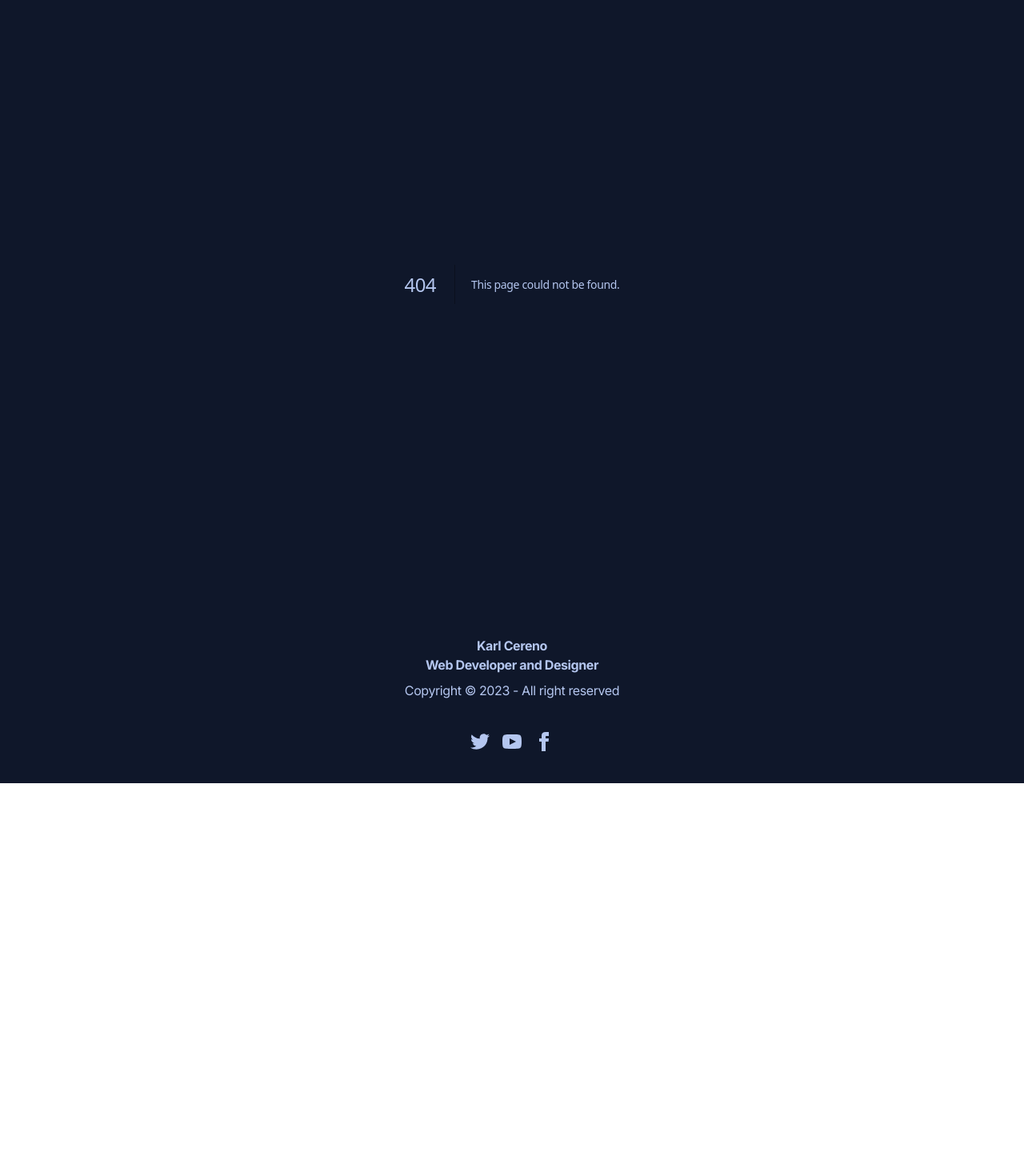
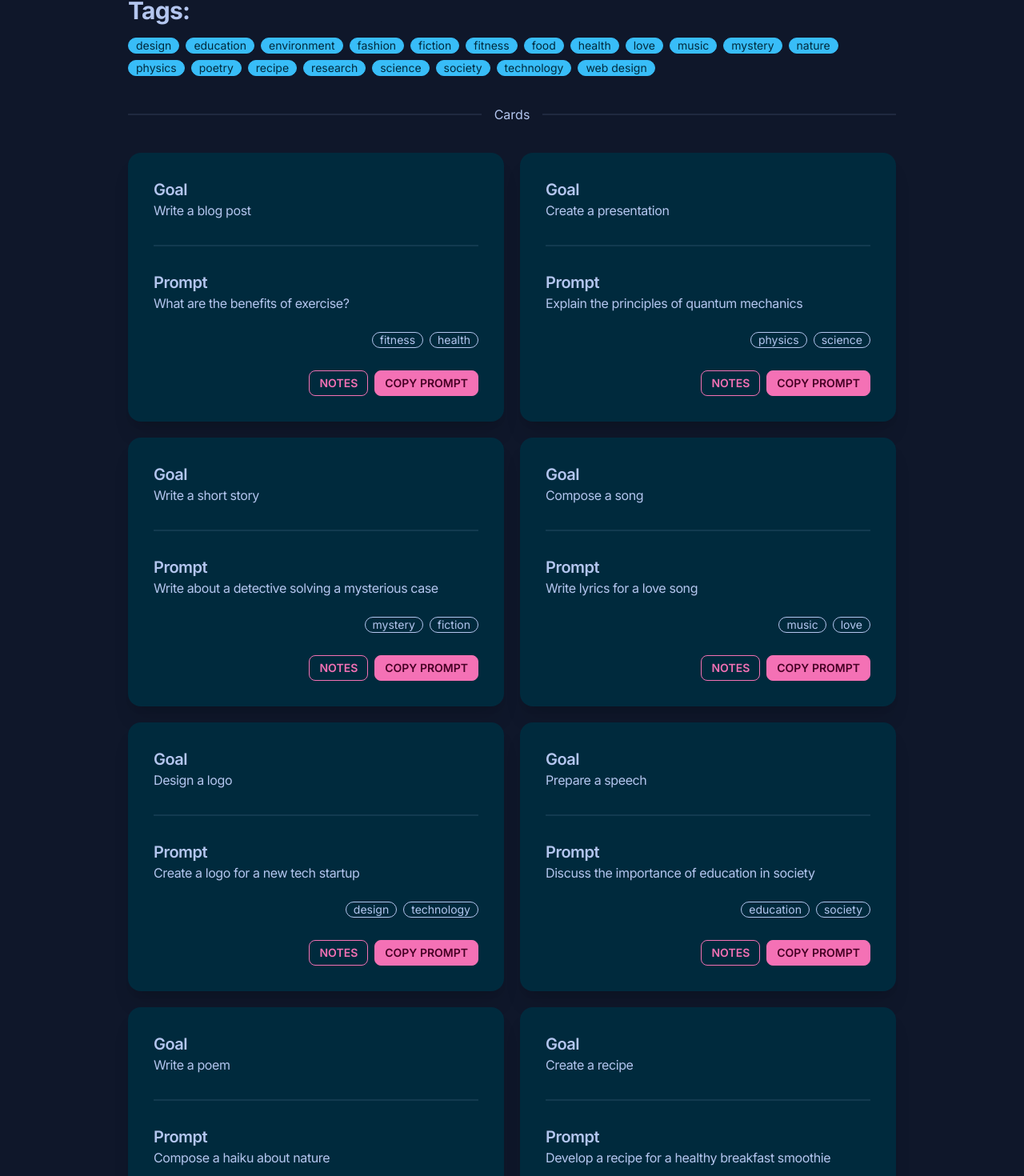
Before and after one commit to kcereno/promptgenius, a Next.js app: page /prompts in a window 1280 px wide. Before the commit this address had no page. Shown: the part 109-1579 px from the top of the page at 80% size. Before the commit the page ends 1088 px from the top, so only its background shows below. Built offline with nearby package versions, Linux system fonts and the light colour scheme.

Commit message:
Change ComboCard UI

```diff
--- a/app/tags/page.tsx
+++ b/app/prompts/page.tsx
@@ -33,7 +33,7 @@ const TagsPage = () => {
   const isActiveTag = (tag: string) => activeTags.includes(tag);
 
   return (
-    <div className="mx-5 mt-10 lg:w-[1200px] lg:mx-auto">
+    <div className="mx-5 mt-10 ">
       <div className="">
         <h1>Tags:</h1>
         <div className="flex flex-wrap gap-2 mt-4">
@@ -56,10 +56,8 @@ const TagsPage = () => {
       <div className="flex flex-wrap gap-5">
         {filteredPrompts.map((prompt) => (
           <ComboCard
-            key={prompt.prompt}
-            prompt={prompt.prompt}
-            note={prompt.note}
-            tags={prompt.tags}
+            key={prompt.id}
+            prompt={prompt}
           />
         ))}
       </div>
--- a/components/ComboCard.tsx
+++ b/components/ComboCard.tsx
@@ -1,33 +1,46 @@
 'use client';
 import React, { useState } from 'react';
-import { prompts } from '../data';
+
 import CardTags from './CardTags';
+import { PromptI } from '@/models/interfaces';
 
 interface Props {
-  prompt: string;
-  note: string | undefined;
-  tags: string[];
+  prompt: PromptI;
 }
 
-const ComboCard = ({ prompt, note, tags }: Props) => {
+const ComboCard = ({ prompt: { goal, prompt, tags } }: Props) => {
   const [showCopiedText, setShowCopiedText] = useState(false);
 
   const handleCopyButtonClick = () => {
     setShowCopiedText(true);
-    navigator.clipboard.writeText('test');
+    navigator.clipboard.writeText(prompt);
   };
 
   const handleCopyButtonMouseLeave = () => {
     setShowCopiedText(false);
   };
   return (
-    <div className="w-full shadow-xl card bg-primary-content md:basis-[40%] md:flex-1 md:max-w-[50%]  ">
+    <div className="w-full shadow-xl card bg-primary-content md:basis-[40%] md:flex-1 md:max-w-[50%] h-90 ">
       <div className="card-body">
-        <div className="flex justify-between">
-          <h2 className="card-title">Prompts</h2>
+        <div>
+          <h2 className="card-title">Goal</h2>
+          <p>{goal}</p>
+        </div>
+
+        <div className="divider" />
+
+        <div className="">
+          <h2 className="card-title">Prompt</h2>
+          <p>{prompt}</p>
+        </div>
+        <CardTags tags={tags} />
+        <div className="justify-end mt-5 card-actions">
+          <button className="btn btn-outline btn-accent btn-sm">Notes</button>
           <div
             className={`${
-              showCopiedText ? 'tooltip tooltip-open tooltip-accent' : ''
+              showCopiedText
+                ? 'tooltip tooltip-bottom tooltip-open tooltip-accent bg-pink-500'
+                : ''
             }}`}
             data-tip="Copied"
           >
@@ -36,16 +49,10 @@ const ComboCard = ({ prompt, note, tags }: Props) => {
               onMouseLeave={handleCopyButtonMouseLeave}
               className="btn btn-accent btn-sm"
             >
-              Copy
+              Copy Prompt
             </button>
           </div>
         </div>
-
-        <p>{prompt}</p>
-        <div className="divider" />
-        <h2 className="card-title">Notes</h2>
-        <p>{note}</p>
-        <CardTags tags={tags} />
       </div>
     </div>
   );
--- a/components/Nav.tsx
+++ b/components/Nav.tsx
@@ -2,6 +2,7 @@ import React from 'react';
 
 import HamburgerMenuIcon from '@/ui/Icons/HamburgerMenuIcon';
 import DarkModeButton from './DarkModeButton';
+import Link from 'next/link';
 
 interface Props {
   changeTheme: () => void;
@@ -49,7 +50,7 @@ const Nav = ({ changeTheme }: Props) => {
               <a>FAQ</a>
             </li>
             <li>
-              <a>View All</a>
+              <Link href="/prompts">View All</Link>
             </li>
           </ul>
         </div>
--- a/data.ts
+++ b/data.ts
@@ -2,64 +2,78 @@ import { PromptI } from './models/interfaces';
 
 export const prompts: PromptI[] = [
   {
-    goal: 'Understand the pain points of a job description',
-    prompt:
-      'Based on this job description, what is the biggest challenge someone in this position would face day to day? // <PASTE JOB DESCRIPTION HERE>',
-    note: 'Useful for analyzing job descriptions and understanding the potential challenges that individuals in specific positions may face on a daily basis. By evaluating the requirements, responsibilities, and expectations outlined in the job description, it becomes possible to identify the key challenges someone in that role might encounter. // If youre considering applying for a position, understanding the challenges associated with the role can help you evaluate whether it aligns with your skills, interests, and ability to handle those challenges.',
-    tags: ['programming', 'learning', 'Python'],
+    id: 'prompt_1',
+    author: 'John Doe',
+    goal: 'Write a blog post',
+    prompt: 'What are the benefits of exercise?',
+    tags: ['fitness', 'health'],
   },
   {
-    goal: 'Write a book',
-    prompt: 'What is the topic of your book?',
-    note: 'Allocate dedicated time each day for writing.',
-    tags: ['writing', 'author', 'book'],
+    id: 'prompt_2',
+    author: 'Jane Smith',
+    goal: 'Create a presentation',
+    prompt: 'Explain the principles of quantum mechanics',
+    note: 'Use visual aids',
+    tags: ['physics', 'science'],
   },
   {
-    goal: 'Start a meditation practice',
-    prompt: 'How many minutes do you want to meditate each day?',
-    note: 'Create a quiet and peaceful space for your practice.',
-    tags: ['meditation', 'mindfulness', 'self-care'],
+    id: 'prompt_3',
+    author: 'Mark Johnson',
+    goal: 'Write a short story',
+    prompt: 'Write about a detective solving a mysterious case',
+    tags: ['mystery', 'fiction'],
   },
   {
-    goal: 'Exercise regularly',
-    prompt: 'What type of exercise do you enjoy?',
-    note: 'Set realistic and achievable fitness goals.',
-    tags: ['fitness', 'health', 'exercise'],
+    id: 'prompt_4',
+    author: 'Sarah Williams',
+    goal: 'Compose a song',
+    prompt: 'Write lyrics for a love song',
+    note: 'Make it upbeat',
+    tags: ['music', 'love'],
   },
   {
-    goal: 'Learn to play a musical instrument',
-    prompt: 'Which instrument would you like to learn?',
-    note: 'Find a qualified instructor or use online resources for guidance.',
-    tags: ['music', 'instrument', 'learning'],
+    id: 'prompt_5',
+    author: 'David Brown',
+    goal: 'Design a logo',
+    prompt: 'Create a logo for a new tech startup',
+    note: 'Incorporate elements of artificial intelligence',
+    tags: ['design', 'technology'],
   },
   {
-    goal: 'Travel to a new country',
-    prompt: 'Which country would you like to visit?',
-    note: 'Research visa requirements and plan your itinerary in advance.',
-    tags: ['travel', 'adventure', 'exploration'],
+    id: 'prompt_6',
+    author: 'Emily Taylor',
+    goal: 'Prepare a speech',
+    prompt: 'Discuss the importance of education in society',
+    tags: ['education', 'society'],
   },
   {
-    goal: 'Start a blog',
-    prompt: 'What will be the main focus of your blog?',
-    note: 'Create engaging content and promote your blog on social media.',
-    tags: ['blogging', 'writing', 'online'],
+    id: 'prompt_7',
+    author: 'Michael Anderson',
+    goal: 'Write a poem',
+    prompt: 'Compose a haiku about nature',
+    tags: ['poetry', 'nature'],
   },
   {
-    goal: 'Learn a new recipe',
-    prompt: 'What type of cuisine do you want to explore?',
-    note: 'Experiment with different ingredients and cooking techniques.',
-    tags: ['cooking', 'recipe', 'food'],
+    id: 'prompt_8',
+    author: 'Amy Wilson',
+    goal: 'Create a recipe',
+    prompt: 'Develop a recipe for a healthy breakfast smoothie',
+    note: 'Include a variety of fruits and vegetables',
+    tags: ['food', 'recipe'],
   },
   {
-    goal: 'Organize your workspace',
-    prompt: 'What items do you need to declutter or rearrange?',
-    note: 'Create an efficient and inspiring work environment.',
-    tags: ['organization', 'productivity', 'workspace'],
+    id: 'prompt_9',
+    author: 'Alex Thompson',
+    goal: 'Write a research paper',
+    prompt: 'Explore the effects of climate change on marine life',
+    tags: ['environment', 'research'],
   },
   {
-    goal: 'Volunteer for a charitable cause',
-    prompt: 'Which cause or organization do you want to support?',
-    note: 'Research local volunteer opportunities and commit your time.',
-    tags: ['volunteering', 'charity', 'giving back'],
+    id: 'prompt_10',
+    author: 'Sam Robinson',
+    goal: 'Design a website',
+    prompt: 'Create a website for an online clothing store',
+    note: 'Make it user-friendly and visually appealing',
+    tags: ['web design', 'fashion'],
   },
 ];
--- a/models/interfaces.ts
+++ b/models/interfaces.ts
@@ -1,4 +1,6 @@
 export interface PromptI {
+  id: string;
+  author: string;
   goal: string;
   prompt: string;
   note?: string;
```
